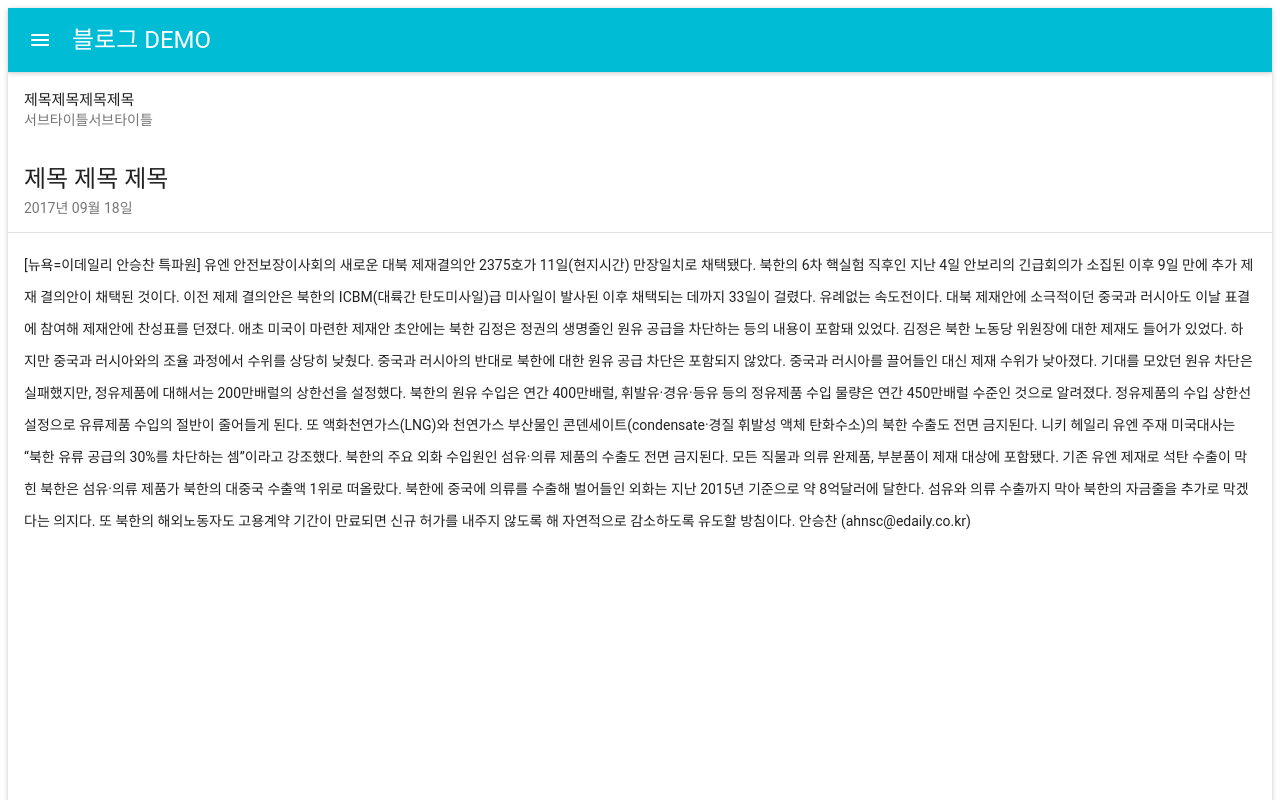
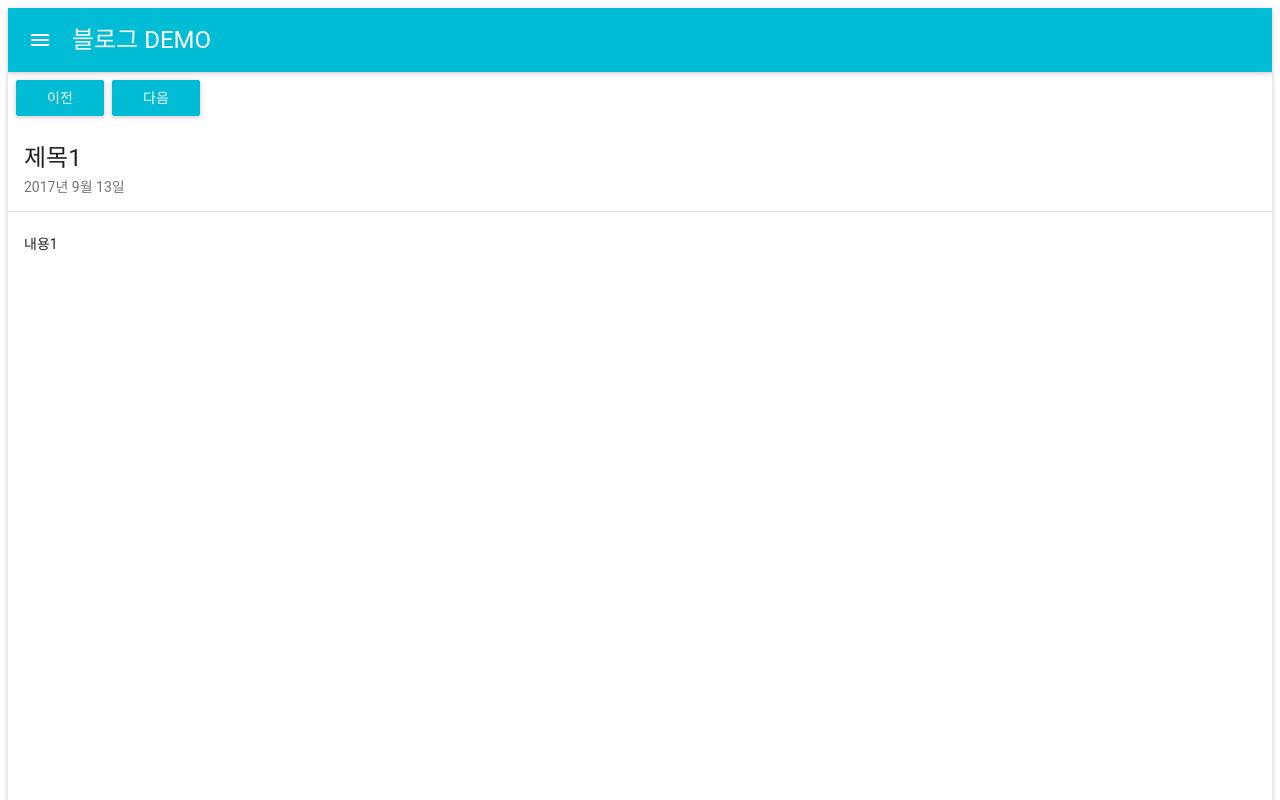
Before and after one commit to kimkm212/react-app, a React app: page / in a window 1280 px wide. Shown: the top 800 px of the page. Built offline with nearby package versions, Linux system fonts and the light colour scheme.

Commit message:
redux 한번 해보기

```diff
--- /dev/null
+++ b/src/action/content.js
@@ -0,0 +1,16 @@
+//action type
+export const CONTENT_NEXT = 'CONTENT_NEXT'
+export const CONTENT_PREV = 'CONTENT_PREV'
+
+//action creators
+export function contentNext() {
+    return {
+        type : CONTENT_NEXT
+    }
+}
+
+export function contentPrev() {
+    return {
+        type : CONTENT_PREV
+    }
+}
--- a/src/component/content/Content.js
+++ b/src/component/content/Content.js
@@ -2,55 +2,31 @@ import React, {Component} from 'react';
 import PropTypes from 'prop-types';
 import {Card, CardActions, CardHeader, CardMedia, CardTitle, CardText} from 'material-ui/Card';
 import {FlatButton, RaisedButton, Divider} from 'material-ui';
-class Content extends Component {
 
-    constructor(props) {
-        super(props);
+const Content = ({content,contentNext,contentPrev}) => {
+
+    const style = {
+        'line-height':'2rem',
+        'min-height':'40rem'
     }
 
-    render() {
     return (
         <Card>
-                <CardHeader
+{/*            <CardHeader
                 title="제목제목제목제목"
                 subtitle="서브타이틀서브타이틀"
-                />
-                <CardTitle title="제목 제목 제목" subtitle="2017년 09월 18일" />
+            />*/}
+            <CardActions>
+                <RaisedButton label="이전" primary={true} onClick={contentPrev}/>
+                <RaisedButton label="다음" primary={true} onClick={contentNext}/>
+            </CardActions>
+            <CardTitle title={content.subject} subtitle={content.regDate} />
             <Divider />
-                <CardText style={{'line-height':'2rem','min-height':'40rem'}}>
-                    [뉴욕=이데일리 안승찬 특파원] 유엔 안전보장이사회의 새로운 대북 제재결의안 2375호가 11일(현지시간) 만장일치로 채택됐다.
-
-                    북한의 6차 핵실험 직후인 지난 4일 안보리의 긴급회의가 소집된 이후 9일 만에 추가 제재 결의안이 채택된 것이다. 이전 제제 결의안은 북한의 ICBM(대륙간 탄도미사일)급 미사일이 발사된 이후 채택되는 데까지 33일이 걸렸다. 유례없는 속도전이다.
-
-                    대북 제재안에 소극적이던 중국과 러시아도 이날 표결에 참여해 제재안에 찬성표를 던졌다.
-
-                    애초 미국이 마련한 제재안 초안에는 북한 김정은 정권의 생명줄인 원유 공급을 차단하는 등의 내용이 포함돼 있었다. 김정은 북한 노동당 위원장에 대한 제재도 들어가 있었다.
-
-                    하지만 중국과 러시아와의 조율 과정에서 수위를 상당히 낮췄다. 중국과 러시아의 반대로 북한에 대한 원유 공급 차단은 포함되지 않았다. 중국과 러시아를 끌어들인 대신 제재 수위가 낮아졌다.
-
-                    기대를 모았던 원유 차단은 실패했지만, 정유제품에 대해서는 200만배럴의 상한선을 설정했다.
-
-                    북한의 원유 수입은 연간 400만배럴, 휘발유·경유·등유 등의 정유제품 수입 물량은 연간 450만배럴 수준인 것으로 알려졌다. 정유제품의 수입 상한선 설정으로 유류제품 수입의 절반이 줄어들게 된다.
-
-                    또 액화천연가스(LNG)와 천연가스 부산물인 콘덴세이트(condensate·경질 휘발성 액체 탄화수소)의 북한 수출도 전면 금지된다.
-
-                    니키 헤일리 유엔 주재 미국대사는 “북한 유류 공급의 30%를 차단하는 셈”이라고 강조했다.
-
-                    북한의 주요 외화 수입원인 섬유·의류 제품의 수출도 전면 금지된다. 모든 직물과 의류 완제품, 부분품이 제재 대상에 포함됐다.
-
-                    기존 유엔 제재로 석탄 수출이 막힌 북한은 섬유·의류 제품가 북한의 대중국 수출액 1위로 떠올랐다. 북한에 중국에 의류를 수출해 벌어들인 외화는 지난 2015년 기준으로 약 8억달러에 달한다. 섬유와 의류 수출까지 막아 북한의 자금줄을 추가로 막겠다는 의지다.
-
-                    또 북한의 해외노동자도 고용계약 기간이 만료되면 신규 허가를 내주지 않도록 해 자연적으로 감소하도록 유도할 방침이다.
-
-                    안승찬 (ahnsc@edaily.co.kr)
-
+            <CardText style={style}>
+                {content.content}
             </CardText>
-                <CardActions>
-
-                </CardActions>
         </Card>
-        );
-    }
+    )
 }
 
 Content.propTypes = {};
--- a/src/component/content/ContentWrap.js
+++ b/src/component/content/ContentWrap.js
@@ -1,27 +1,39 @@
 import React, {Component} from 'react';
 import PropTypes from 'prop-types';
+import {connect} from 'react-redux'
 import Content from "./Content";
+import * as action from '../../action/content';
 import SubMenu from "./SubMenu";
 
-class ContentWrap extends Component {
+const ContentWrap = ({content,contentNext,contentPrev}) => {
 
-    constructor(props) {
-        super(props);
-    }
+    return (
+        <div>
 
-    render() {
-        return (
-            <div>
-
-              {/*  <SubMenu/>*/}
-                <Content/>
-            </div>
-        );
-    }
+          {/*  <SubMenu/>*/}
+            <Content
+                content={content}
+                contentNext={contentNext}
+                contentPrev={contentPrev}
+            />
+        </div>
+    );
 }
 
 ContentWrap.propTypes = {};
 
 ContentWrap.defaultProps = {};
 
-export default ContentWrap;
+//컨테이너 컴포넌트에서 프레젠테이션 컴포넌트로 전달하는 state
+const contentStateToProps = (state) => ({
+    content : state.content
+});
+
+//컨테이너 컴포넌트에서 프레젠테이션 컴포넌트로 액션을 보내는 함수
+const contentDispatchToProps = (dispatch) => ({
+    contentNext : () => dispatch(action.contentNext()),
+    contentPrev : () => dispatch(action.contentPrev())
+});
+
+//연결
+export default connect(contentStateToProps,contentDispatchToProps)(ContentWrap);
--- a/src/index.js
+++ b/src/index.js
@@ -7,9 +7,16 @@ import MultiThemeProvider from 'material-ui/styles/MuiThemeProvider';
 import darkBaseTheme from 'material-ui/styles/baseThemes/darkBaseTheme';
 import getMuiTheme from 'material-ui/styles/getMuiTheme';
 
+
+import reducer from './reducer';
+
+const store = createStore(reducer);
+
 const Index = () => (
     <MultiThemeProvider>
-        <App/>
+        <Provider store={store}>
+            <App/>
+        </Provider>
     </MultiThemeProvider>
 )
 
--- /dev/null
+++ b/src/reducer/content.js
@@ -0,0 +1,49 @@
+import * as counter from '../action/content'
+
+const contentData = [
+        {
+            idx : 0,
+            subject : '제목1',
+            content : '내용1',
+            regDate : '2017년 9월 13일'
+        },
+        {
+            idx : 1,
+            subject : '제목2',
+            content : '내용2',
+            regDate : '2017년 9월 27일'
+        },
+        {
+            idx : 2,
+            subject : '제목3333',
+            content : '내용2222233333333333333222',
+            regDate : '2017년 10월 27일'
+        }
+    ]
+
+
+const initialState = contentData[0];
+
+export default function content(state = initialState, action) {
+
+    switch (action.type) {
+        case counter.CONTENT_NEXT :
+            let nextIdx = state.idx+1;
+            if(nextIdx >= contentData.length){
+                return contentData[0];
+            }else{
+                return contentData[nextIdx];
+            }
+
+        case counter.CONTENT_PREV :
+            let prevIdx = state.idx-1;
+            if(prevIdx < 0){
+                return contentData[contentData.length-1];
+            }else{
+                return contentData[prevIdx];
+            }
+
+        default:
+            return state;
+    }
+}
--- /dev/null
+++ b/src/reducer/index.js
@@ -0,0 +1,6 @@
+import {combineReducers} from 'redux';
+import content from './content'
+
+export default combineReducers({
+    content
+})
```
Also changed, not shown: src/action/index.js (added), src/store/index.js (added). Lines whose indentation alone changed are shown as unchanged.
